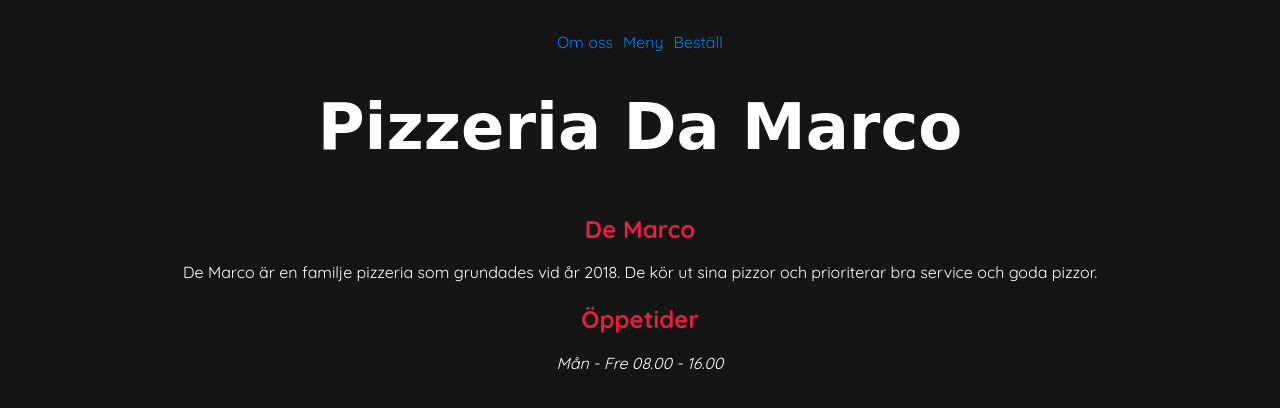
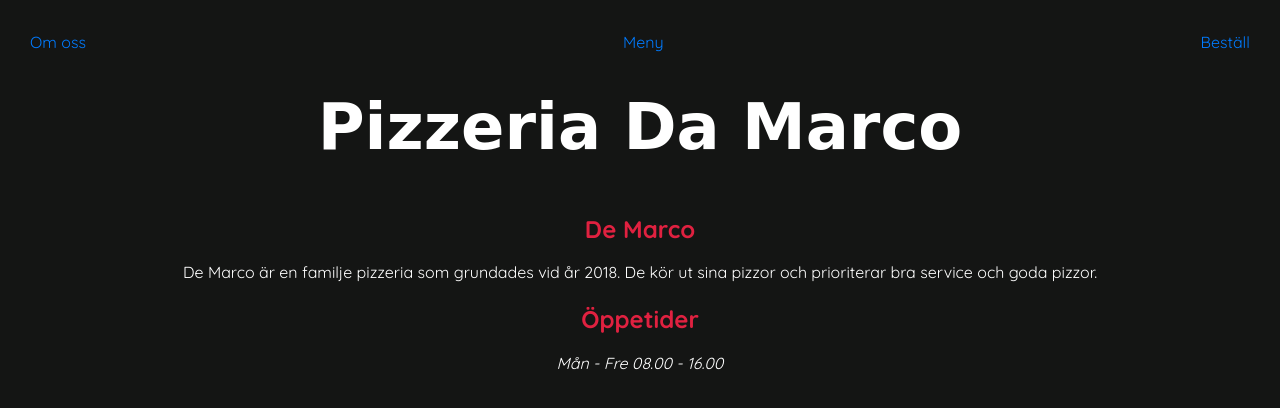
Before and after one commit to Furkan0302/Grupp-4-Pizzeria-Da-Marco, a plain HTML site: page index.html in a window 1280 px wide. Drawn offline with Linux system fonts and the light colour scheme; a web font is replaced by a local one.

Commit message:
change nav styling

```diff
--- a/style.css
+++ b/style.css
@@ -29,6 +29,7 @@ nav {
     /* background-color: #e02140; */
     padding: 10px;
     text-align: center;
+    width: 100%;
 }
 
 h1 {
@@ -79,7 +80,7 @@ button {
 ol {
     display: flex;
     flex-direction: row;
-    gap: 10px;
+    justify-content: space-between;
     list-style-type: none;
     margin-bottom: 10px;
 }
```
